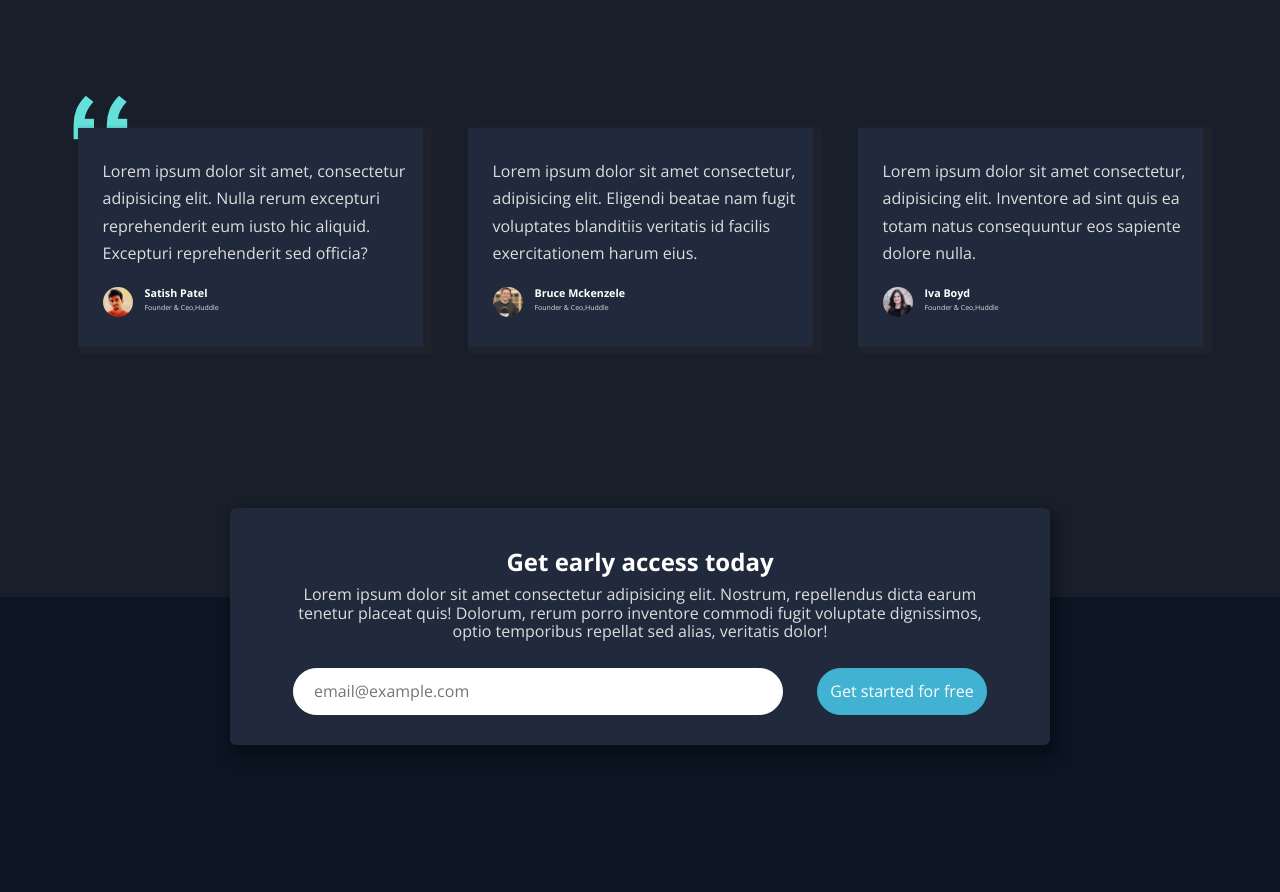
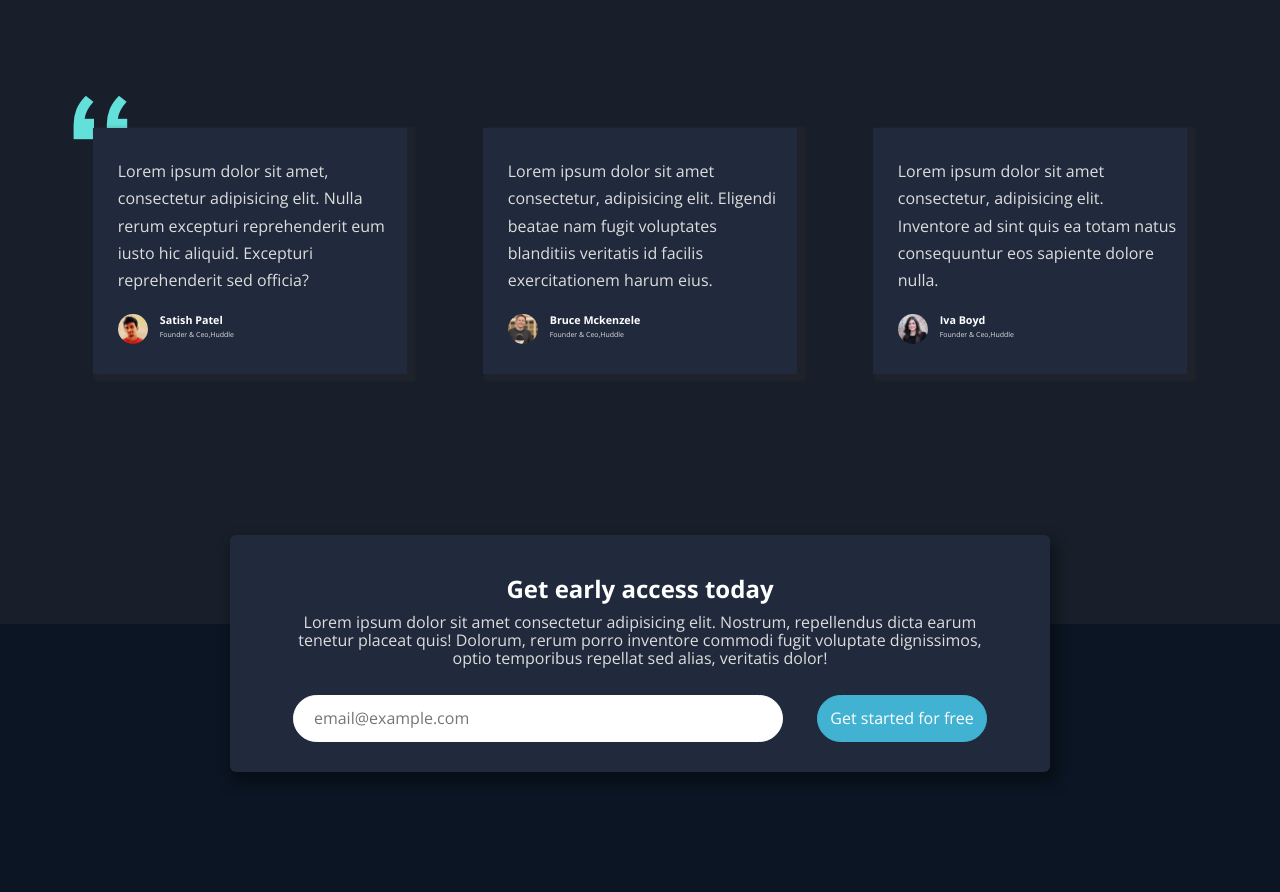
Before and after one commit to akram19-setif/fylo-template, a plain HTML site: page index.html in a window 1280 px wide. Shown: the part 2220-3112 px from the top of the page. Drawn offline with nearby package versions, Linux system fonts and the light colour scheme; files that its build step writes are made by us from their sources.

Commit message:
Update style.css

```diff
--- a/style/style.css
+++ b/style/style.css
@@ -312,7 +312,7 @@ header a:hover {
   background-color: var(--testimonials-color);
   padding: 30px 10px 30px 25px;
   z-index: 2;
-  max-width: calc(100% - 25px);
+  max-width: 85%;
   margin: auto;
   -webkit-box-shadow: 5px 3px 3px 4px #38333336;
   box-shadow: 5px 3px 3px 4px #38333336;
```
